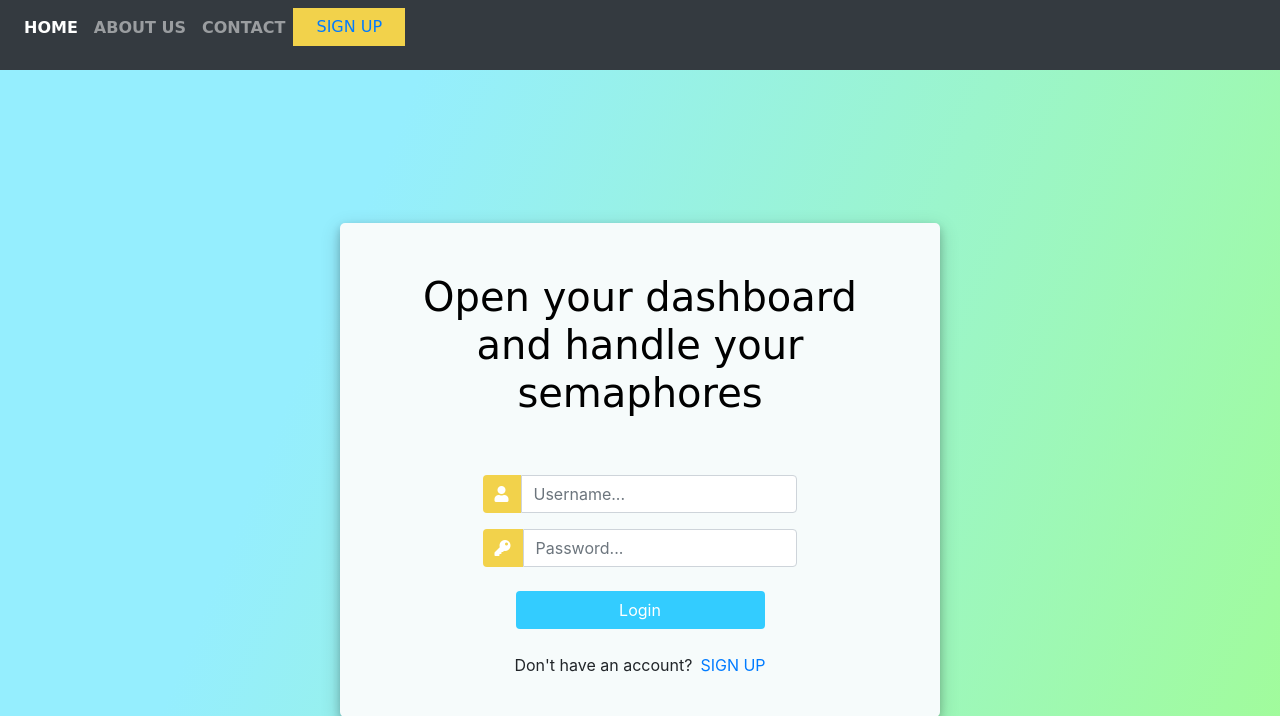
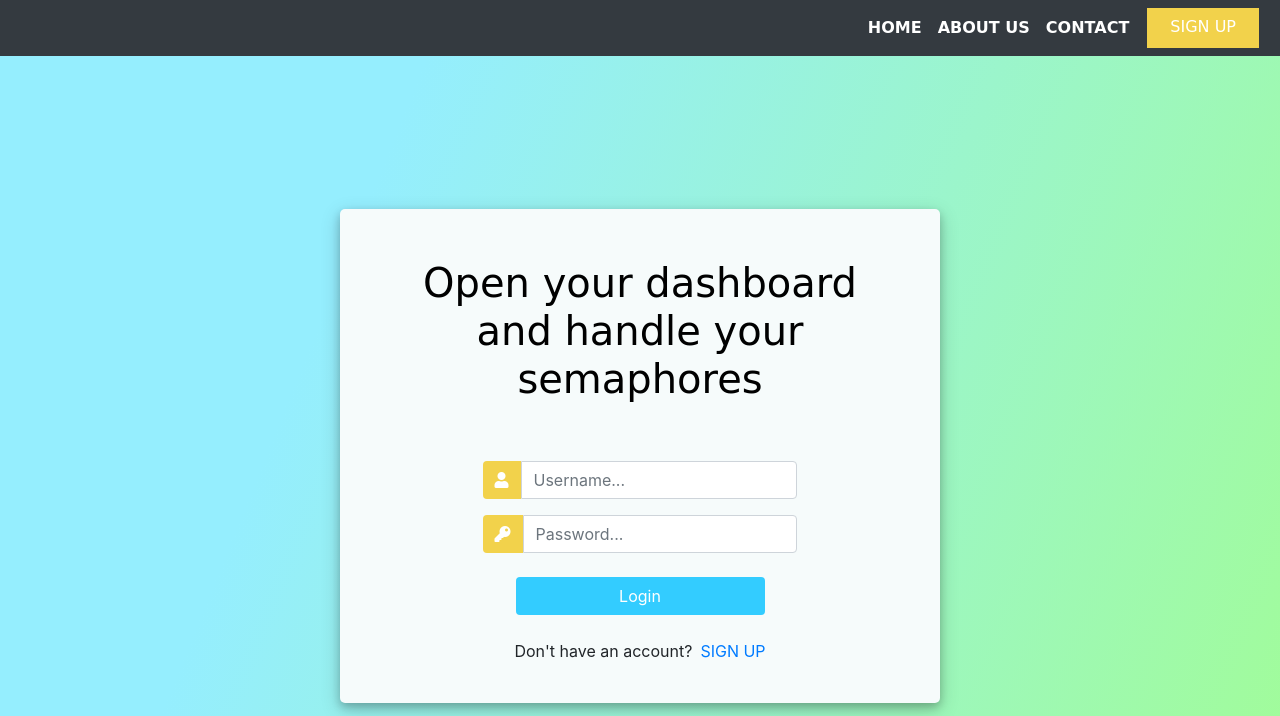
Before and after one commit to 7Angie7/OrgSemaphoreHeroku, a Django app: template chat/templates/mainpage.html in a window 1280 px wide. Shown: the top 716 px of the page. Run offline with Django 3.2, Linux system fonts and the light colour scheme; the template is opened without the code that fills it, so the values that code supplies are empty; parts of the project's set-up code (start-up, migrations or seed data) failed here and were passed over; some libraries are stand-ins or nearby versions; some web fonts are replaced.

Commit message:
edit navbar, redicted "" to "mainpage"

```diff
--- a/chat/templates/mainpage.html
+++ b/chat/templates/mainpage.html
@@ -29,10 +29,8 @@
                 <li class="nav-item">
                     <a class="nav-link" href="#">CONTACT</a>
                 </li>
-                <li>
-                <p class="navbar-btn">
+                <li class="navbar-btn">
                     <a href="{% url 'register' %}" class="btn">SIGN UP</a>
-                </p>
                 </li>
             </ul>
         </div>
--- a/chat/urls.py
+++ b/chat/urls.py
@@ -3,9 +3,10 @@ from . import views
 
 
 urlpatterns = [
-    path('', views.index, name='index'),
+    path('', views.empty, name='empty'),
     path('control/', views.control, name='control'),
     path('mainpage/', views.mainpage, name='mainpage'),
     path('dashboard/', views.dashboard, name='dashboard'),
     path('register/', views.register, name='register'),
+    path('semaphore/', views.semaphore, name='semaphore'),
 ]
--- a/static/mainpage.css
+++ b/static/mainpage.css
@@ -10,13 +10,22 @@ body, html{
     font-weight: bold;
 }
 
+.navbar-nav {
+    margin-left: auto;
+}
+
 .navbar .navbar-btn{
     background-color: #f2d24b;
-    color: white;
     font-family: 'Akaya Telivigala', cursive;
     font-weight: bold;
+    margin-left: 10px;
+    margin-right: 5px;
     padding-left: 10px;
     padding-right: 10px;
+}
+
+#navbarNav ul li a:link {
+    color: white
 }
 
 .log_card {
```
Also changed, not shown: chat/views.py (+6 -2 lines), chat/templates/semaphore.html (renamed from chat/templates/index.html).
